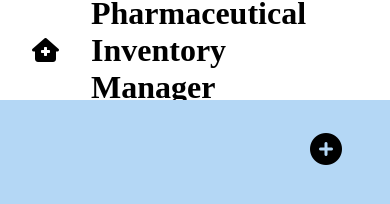
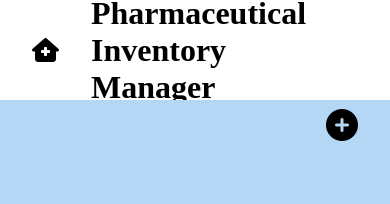
Before and after one commit to DavidJad88/assignment_2-2025, a website built with Vite: page index.html in a window 390 px wide. Built offline with nearby package versions, Linux system fonts and the light colour scheme.

Commit message:
mq and button placement

```diff
--- a/src/css/style.css
+++ b/src/css/style.css
@@ -26,13 +26,13 @@ main {
   width: 48px;
   height: 48px;
   right: var(--spacing-large);
-  top: var(--spacing-large);
-
+  bottom: var(--spacing-large);
+  margin-top: var(--spacing-large);
   z-index: 1000;
 }
 
 .add-medicine-button {
-  font-size: 32px;
+  font-size: 48px;
   background: none;
   border: none;
 }
@@ -49,8 +49,21 @@ a {
   text-decoration: none;
 }
 
+@media screen and (max-width: 900px) {
+  main {
+    padding: var(--spacing-x-large) var(--spacing-x-small);
+  }
+  .add-button-container {
+    top: -24px;
+    width: 32px;
+    height: 32px;
+  }
+  .add-medicine-button {
+    font-size: 32px;
+  }
+}
 @media screen and (max-width: 500px) {
   main {
-    padding: var(--spacing-x-small);
+    padding: var(--spacing-x-large) var(--spacing-x-small);
   }
 }
```
